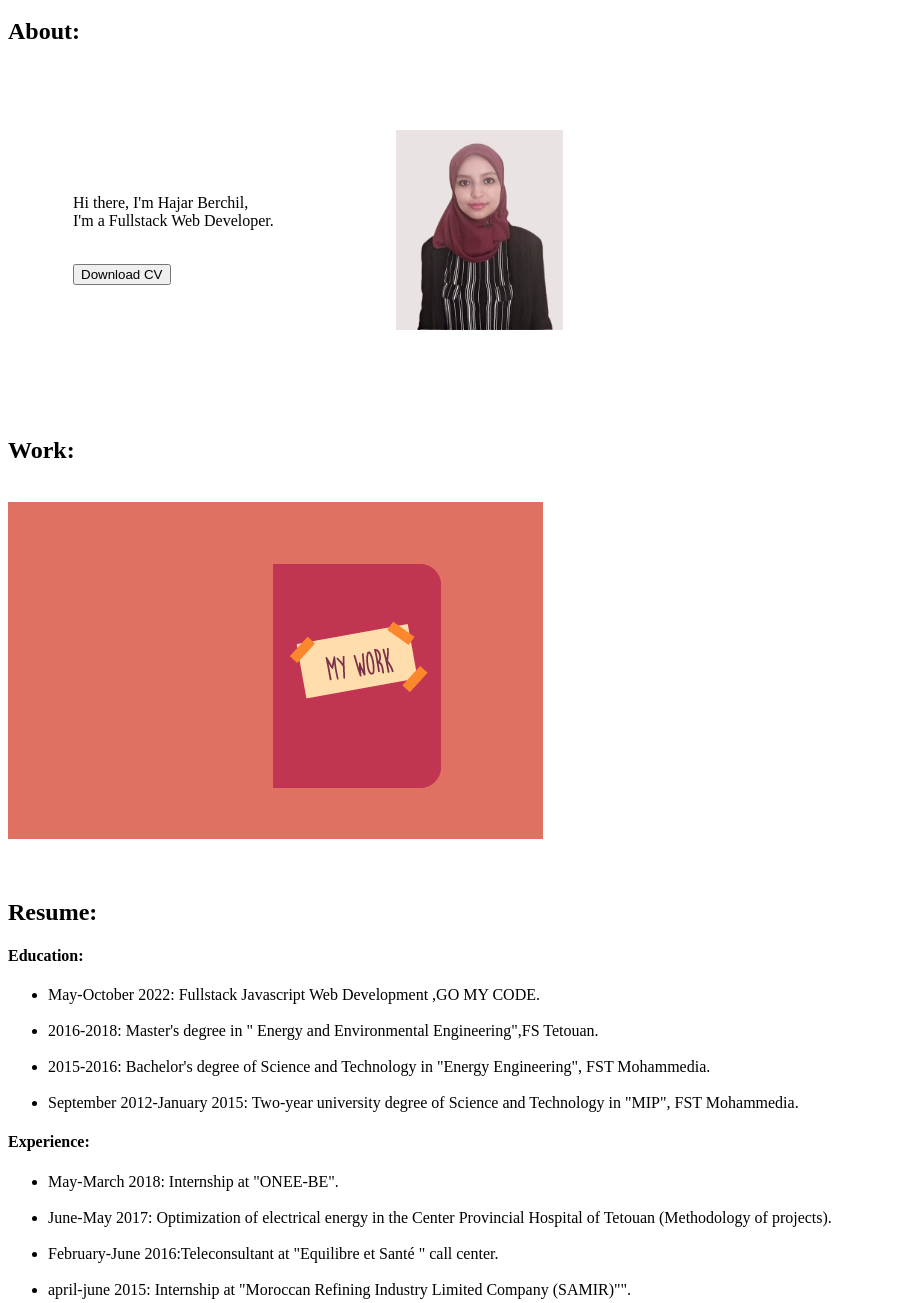
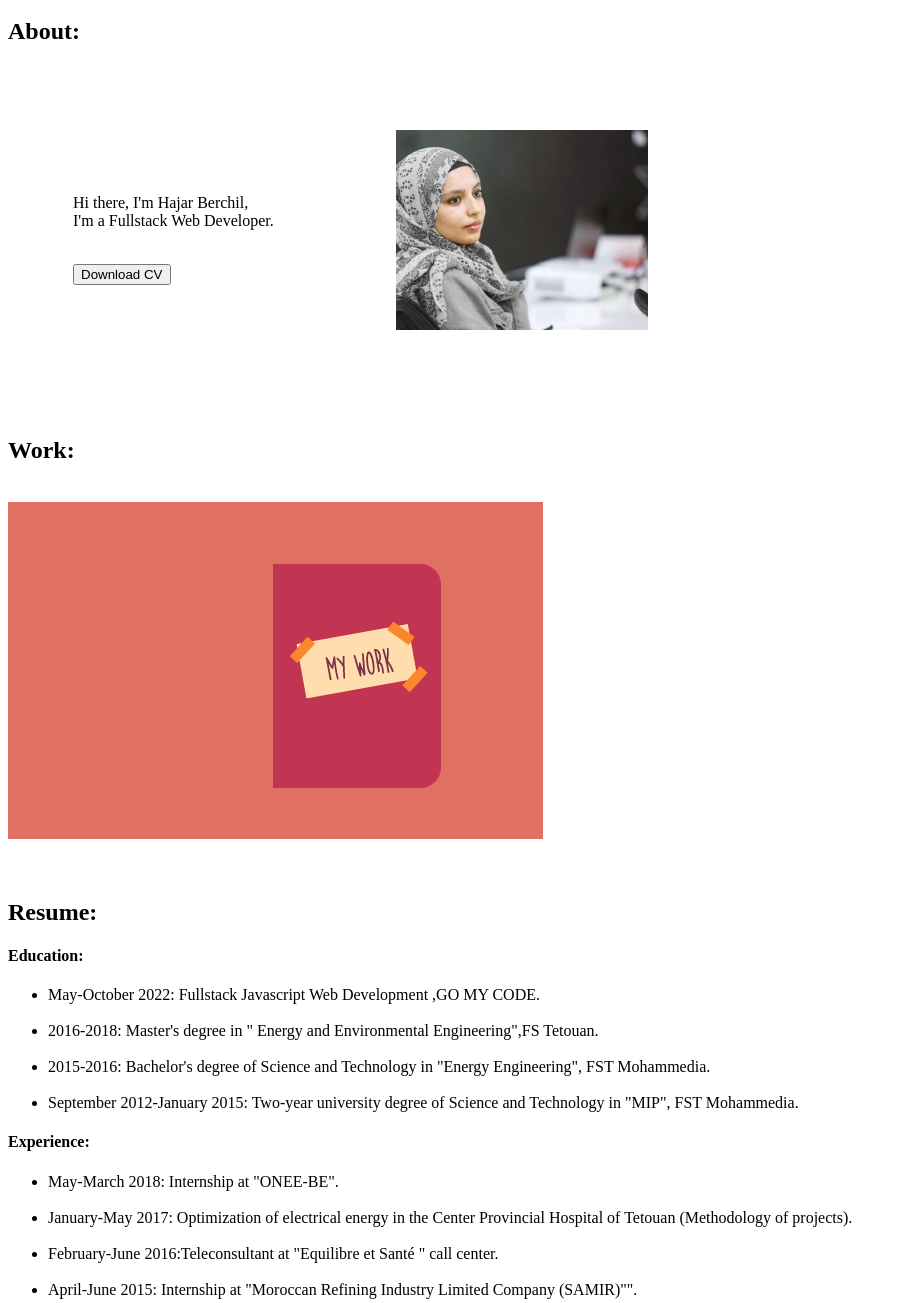
Before and after one commit to hajarber/Html-checkpoint, a plain HTML site: page index.html in a window 1280 px wide. Shown: the part 140-1443 px from the top of the page, without its empty margins (0-907 px from the left). Drawn offline with Linux system fonts and the light colour scheme.

Commit message:
second commit

```diff
--- a/index.html
+++ b/index.html
@@ -1,6 +1,6 @@
 <!DOCTYPE html>
 <html lang="en">
-
+<link rel="stylesheet" href="style.css">
 <head>
   <meta charset="UTF-8">
   <meta http-equiv="X-UA-Compatible" content="IE=edge">
@@ -11,9 +11,9 @@
 <body>
 
 
-  <header >
+  <header>
 
-    <div class="menubar" >
+    <div class="menubar">
       <a href="#Active">Active</a>
       <a href="#about">About</a>
       <a href="#work">Work</a>
@@ -28,7 +28,8 @@
 
   <audio controls autoplay>
 
-    <source src="OnlyMP3.to - Adventures – A Himitsu (No Copyright Music)-MkNeIUgNPQ8-192k-1646577089289.mp3" type="audio/mpeg">
+    <source src="OnlyMP3.to - Adventures – A Himitsu (No Copyright Music)-MkNeIUgNPQ8-192k-1646577089289.mp3"
+      type="audio/mpeg">
 
   </audio>
   <main>
@@ -53,7 +54,7 @@
                 </td>
 
                 <td>
-                  <img src="img-hajar.jpg" height="200px">
+                  <img src="img-hajar.jpeg" height="200px">
                 </td>
 
               </tr>
@@ -80,11 +81,11 @@
 
           <li>
             May-October 2022: Fullstack Javascript Web Development ,GO MY CODE.</li>
-            <br>
+          <br>
           <li>2016-2018: Master's degree in " Energy and Environmental Engineering",FS Tetouan.</li>
-           <br>
+          <br>
           <li>2015-2016: Bachelor's degree of Science and Technology in "Energy Engineering", FST Mohammedia.</li>
-            <br>
+          <br>
           <li> September 2012-January 2015: Two-year university degree of Science and Technology in "MIP",
             FST Mohammedia.</li>
 
@@ -98,7 +99,7 @@
           </li>
           <br>
           <li>
-            June-May 2017: Optimization of electrical energy in the Center Provincial Hospital of Tetouan (Methodology
+            January-May 2017: Optimization of electrical energy in the Center Provincial Hospital of Tetouan (Methodology
             of projects).
           </li>
           <br>
@@ -108,7 +109,7 @@
           </li>
           <br>
           <li>
-            april-june 2015: Internship at "Moroccan Refining Industry Limited Company (SAMIR)"".
+            April-June 2015: Internship at "Moroccan Refining Industry Limited Company (SAMIR)"".
 
           </li>
 
```
Also changed, not shown: img-hajar.jpeg (added), img-hajar.jpg (deleted).
